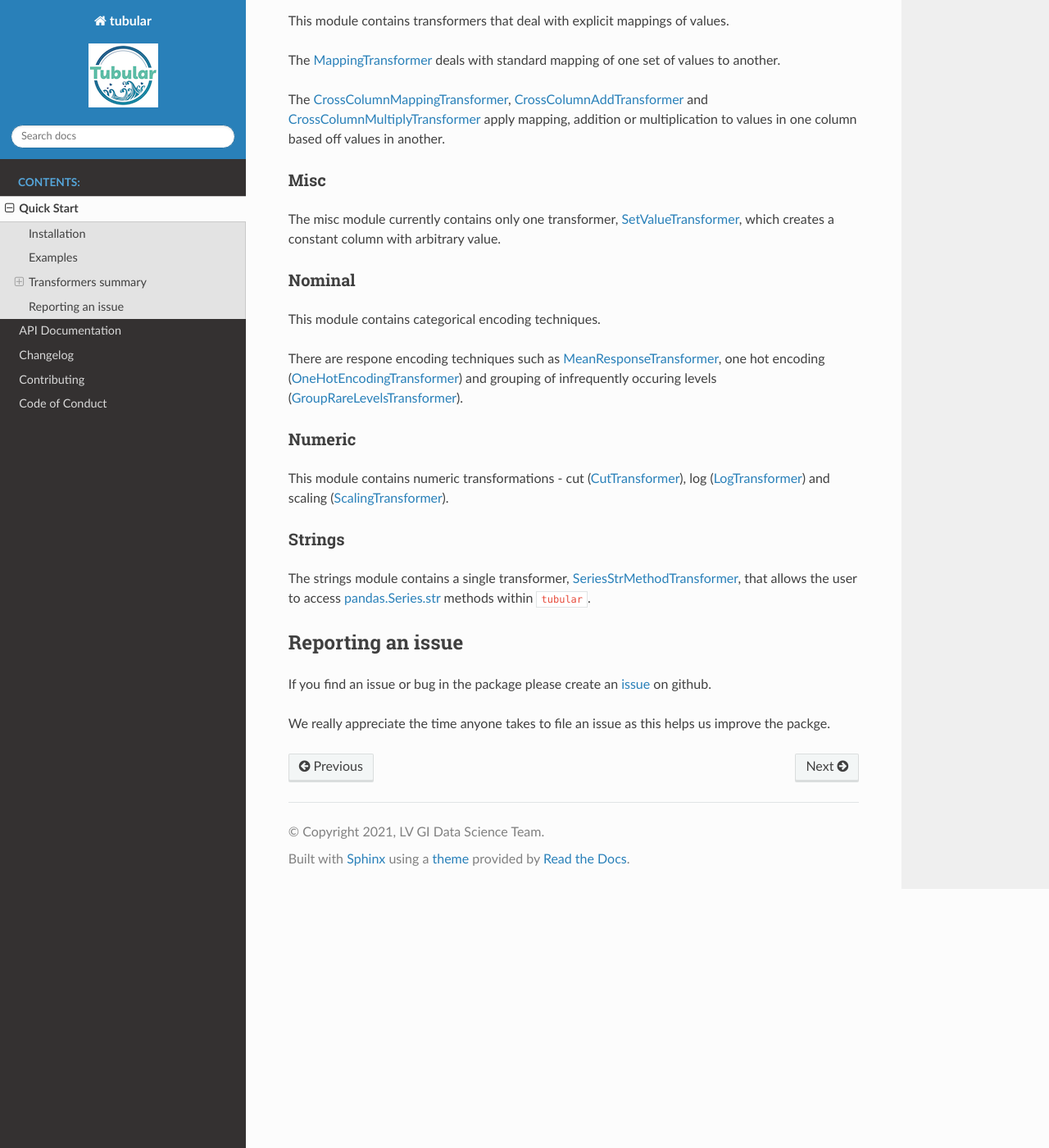
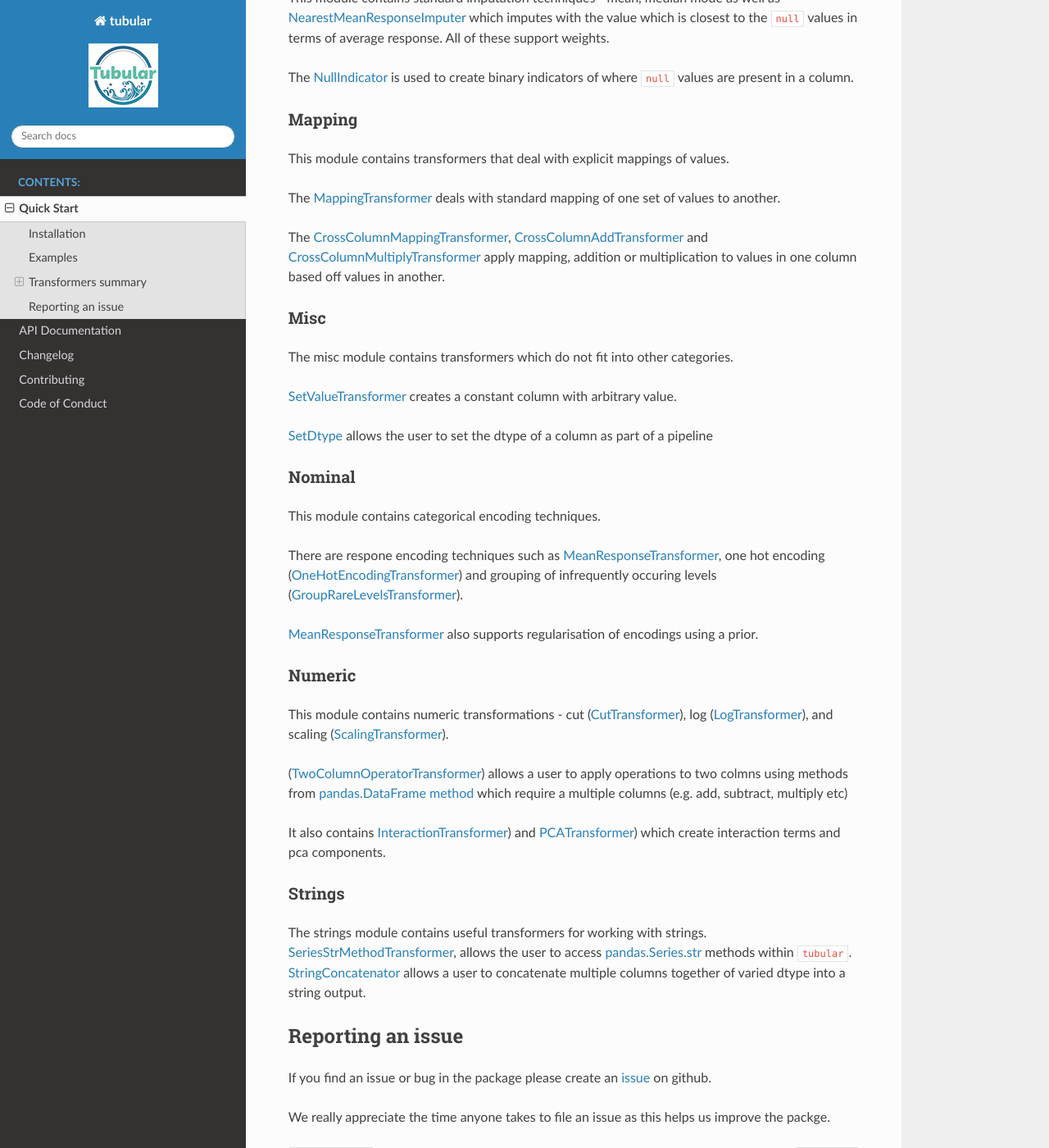
Before and after one commit to lvgig/tubular, a Sphinx documentation site: the page built from docs/source/quick-start.rst, in a window 1280 px wide and 1400 px high, scrolled down 1987 px. Shown: the whole window at 82% size. Built offline with Sphinx 7.4.7 and the Read the Docs theme 2.0.0, drawn with Linux system fonts in a browser that asks for light colours; some of the changed text lies outside the part shown.

Commit message:
Update quick-start.rst
updated Transformers summary to include new features

```diff
--- a/docs/source/quick-start.rst
+++ b/docs/source/quick-start.rst
@@ -62,12 +62,16 @@
 
 The `ToDatetimeTransformer <https://tubular.readthedocs.io/en/latest/api/tubular.dates.ToDatetimeTransformer.html>`_ converts columns to datetime type.
 
-Finally the `SeriesDtMethodTransformer <https://tubular.readthedocs.io/en/latest/api/tubular.dates.SeriesDtMethodTransformer.html>`_ allows the user to use `pandas.Series.dt <https://pandas.pydata.org/docs/reference/api/pandas.Series.dt.html>`_ methods in a similar way to `base.DataFrameMethodTransformer <https://tubular.readthedocs.io/en/latest/api/tubular.base.DataFrameMethodTransformer.html>`_.
+The `SeriesDtMethodTransformer <https://tubular.readthedocs.io/en/latest/api/tubular.dates.SeriesDtMethodTransformer.html>`_ allows the user to use `pandas.Series.dt <https://pandas.pydata.org/docs/reference/api/pandas.Series.dt.html>`_ methods in a similar way to `base.DataFrameMethodTransformer <https://tubular.readthedocs.io/en/latest/api/tubular.base.DataFrameMethodTransformer.html>`_.
+
+The `DatetimeInfoExtractor <https://tubular.readthedocs.io/en/latest/api/tubular.dates.DatetimeInfoExtractor.html>`_ allows the user to extract datetime info such as the time of day or month from a datetime field.
+
+The `DatetimeSinusoidCalculator <https://tubular.readthedocs.io/en/latest/api/tubular.dates.DatetimeSinusoidCalculator.html>`_ derives a feature in a dataframe by calculating the sine or cosine of a datetime column in a given unit (e.g hour), with the option to scale period of the sine or cosine to match the natural period of the unit (e.g. 24).
 
 Imputers
 ^^^^^^^^
 
-This module contains standard imputation techniques - mean, median mode as well as `NearestMeanResponseImputer <https://tubular.readthedocs.io/en/feature-version_0_3_0/api/tubular.imputers.NearestMeanResponseImputer.html>`_ which imputes with the value which is closest to the ``null`` values in terms of average response.
+This module contains standard imputation techniques - mean, median mode as well as `NearestMeanResponseImputer <https://tubular.readthedocs.io/en/feature-version_0_3_0/api/tubular.imputers.NearestMeanResponseImputer.html>`_ which imputes with the value which is closest to the ``null`` values in terms of average response.  All of these support weights.
 
 The `NullIndicator <https://tubular.readthedocs.io/en/feature-version_0_3_0/api/tubular.imputers.NullIndicator.html>`_ is used to create binary indicators of where ``null`` values are present in a column.
 
@@ -83,7 +87,11 @@
 Misc
 ^^^^
 
-The misc module currently contains only one transformer, `SetValueTransformer <https://tubular.readthedocs.io/en/latest/api/tubular.misc.SetValueTransformer.html>`_, which creates a constant column with arbitrary value.
+The misc module contains transformers which do not fit into other categories.
+
+`SetValueTransformer <https://tubular.readthedocs.io/en/latest/api/tubular.misc.SetValueTransformer.html>`_ creates a constant column with arbitrary value.
+
+`SetDtype <https://tubular.readthedocs.io/en/latest/api/tubular.misc.SetDtype.html>`_ allows the user to set the dtype of a column as part of a pipeline
 
 Nominal
 ^^^^^^^
@@ -92,15 +100,23 @@
 
 There are respone encoding techniques such as `MeanResponseTransformer <https://tubular.readthedocs.io/en/latest/api/tubular.nominal.MeanResponseTransformer.html>`_, one hot encoding (`OneHotEncodingTransformer <https://tubular.readthedocs.io/en/latest/api/tubular.nominal.OneHotEncodingTransformer.html>`_) and grouping of infrequently occuring levels (`GroupRareLevelsTransformer <https://tubular.readthedocs.io/en/latest/api/tubular.nominal.GroupRareLevelsTransformer.html>`_).
 
+`MeanResponseTransformer <https://tubular.readthedocs.io/en/latest/api/tubular.nominal.MeanResponseTransformer.html>`_ also supports regularisation of encodings using a prior.
+
 Numeric
 ^^^^^^^
 
-This module contains numeric transformations - cut (`CutTransformer <https://tubular.readthedocs.io/en/latest/api/tubular.numeric.CutTransformer.html>`_), log (`LogTransformer <https://tubular.readthedocs.io/en/latest/api/tubular.numeric.LogTransformer.html>`_) and scaling (`ScalingTransformer <https://tubular.readthedocs.io/en/latest/api/tubular.numeric.ScalingTransformer.html>`_).
+This module contains numeric transformations - cut (`CutTransformer <https://tubular.readthedocs.io/en/latest/api/tubular.numeric.CutTransformer.html>`_), log (`LogTransformer <https://tubular.readthedocs.io/en/latest/api/tubular.numeric.LogTransformer.html>`_), and scaling (`ScalingTransformer <https://tubular.readthedocs.io/en/latest/api/tubular.numeric.ScalingTransformer.html>`_).
+
+(`TwoColumnOperatorTransformer <https://tubular.readthedocs.io/en/latest/api/tubular.numeric.TwoColumnOperatorTransformer.html>`_) allows a user to apply operations to two colmns using methods from `pandas.DataFrame method <https://pandas.pydata.org/pandas-docs/stable/reference/api/pandas.DataFrame.html>`_ which require a multiple columns (e.g. add, subtract, multiply etc)
+
+It also contains `InteractionTransformer <https://tubular.readthedocs.io/en/latest/api/tubular.numeric.InteractionTransformer.html>`_) and `PCATransformer <https://tubular.readthedocs.io/en/latest/api/tubular.numeric.PCATransformer.html>`_) which create interaction terms and pca components.
 
 Strings
 ^^^^^^^
 
-The strings module contains a single transformer, `SeriesStrMethodTransformer <https://tubular.readthedocs.io/en/latest/api/tubular.strings.SeriesStrMethodTransformer.html>`_, that allows the user to access `pandas.Series.str <https://pandas.pydata.org/docs/reference/api/pandas.Series.str.html>`_ methods within ``tubular``.
+The strings module contains useful transformers for working with strings.  `SeriesStrMethodTransformer <https://tubular.readthedocs.io/en/latest/api/tubular.strings.SeriesStrMethodTransformer.html>`_, allows the user to access `pandas.Series.str <https://pandas.pydata.org/docs/reference/api/pandas.Series.str.html>`_ methods within ``tubular``.  `StringConcatenator <https://tubular.readthedocs.io/en/latest/api/tubular.strings.StringConcatenator.html>`_ allows a user to concatenate multiple columns together of varied dtype into a string output.
+
+
 
 Reporting an issue
 ---------------------------------
```
Also changed, not shown: other parts of docs/source/quick-start.rst (+1 -1 lines).
